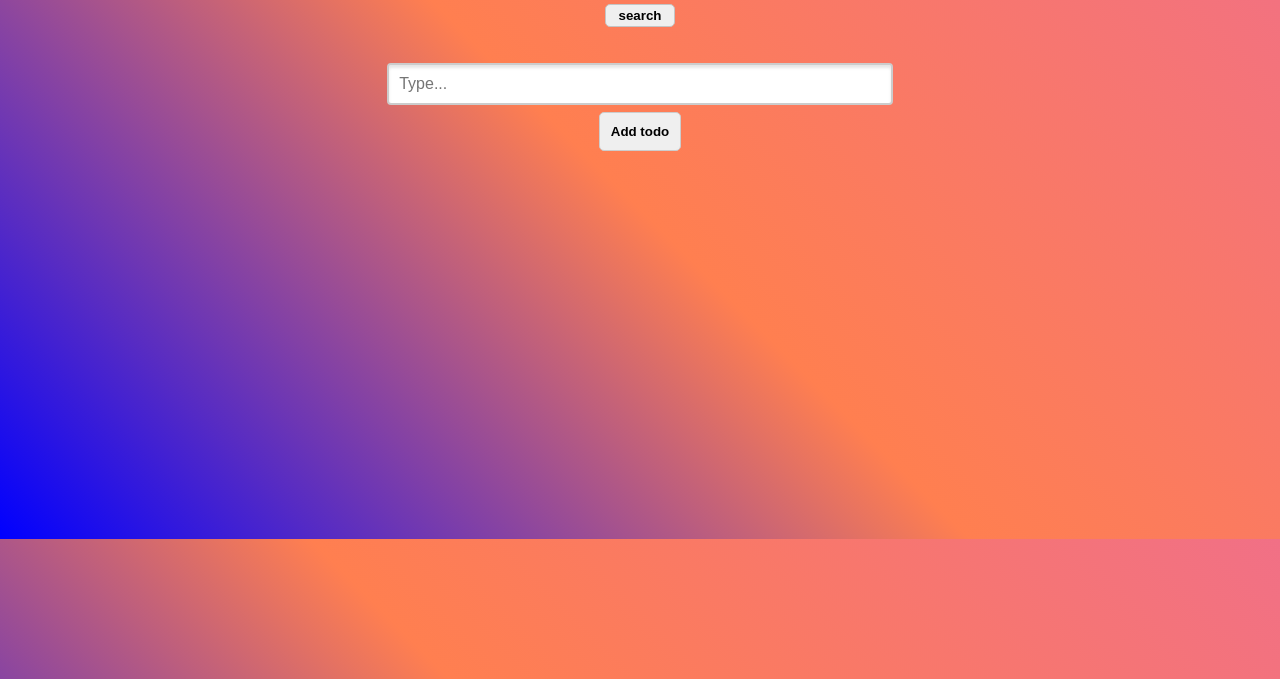
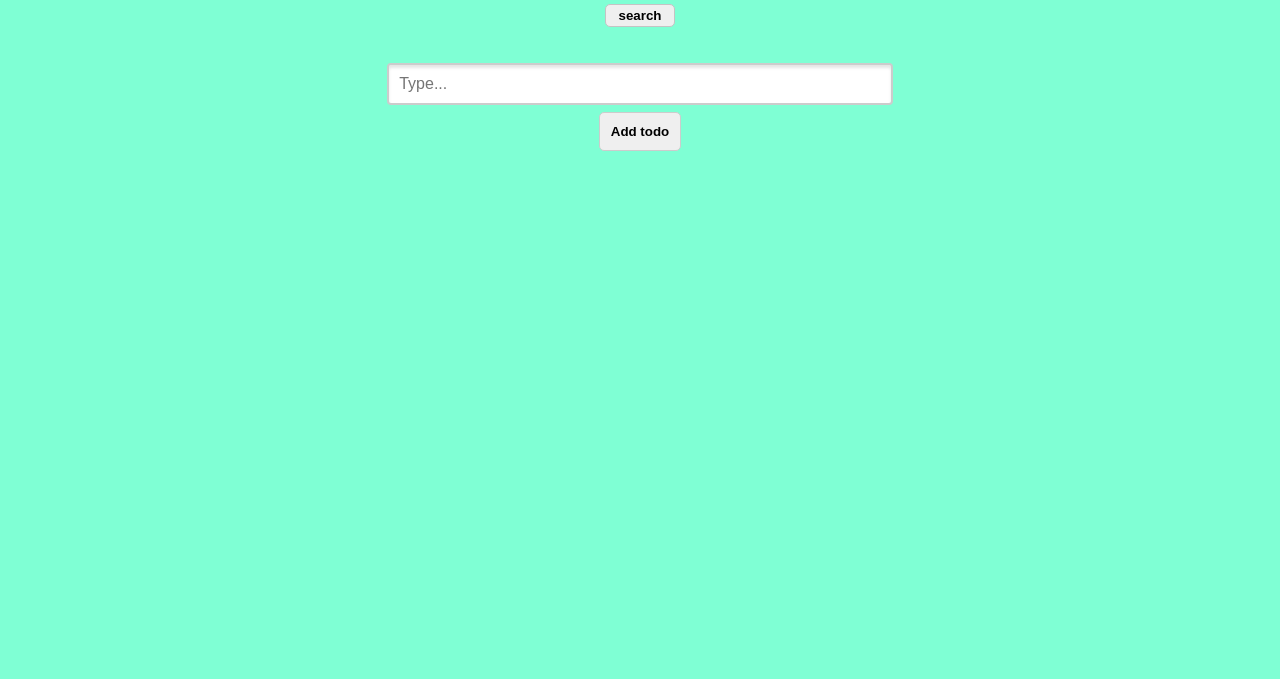
Before and after one commit to Orezzzz/To-do-list, a plain HTML site: page index.html in a window 1280 px wide. Shown: the part 121-800 px from the top of the page. Drawn offline with Linux system fonts and the light colour scheme.

Commit message:
version 3

```diff
--- a/style.css
+++ b/style.css
@@ -1,10 +1,9 @@
 
       body{
-        background: linear-gradient(45deg, blue, coral, rgb(241, 112, 134));
+        background-color: aquamarine;
         display: flex;
         flex-direction:column;
         align-items: center;
-
       }
 
       .todo-text{
```
